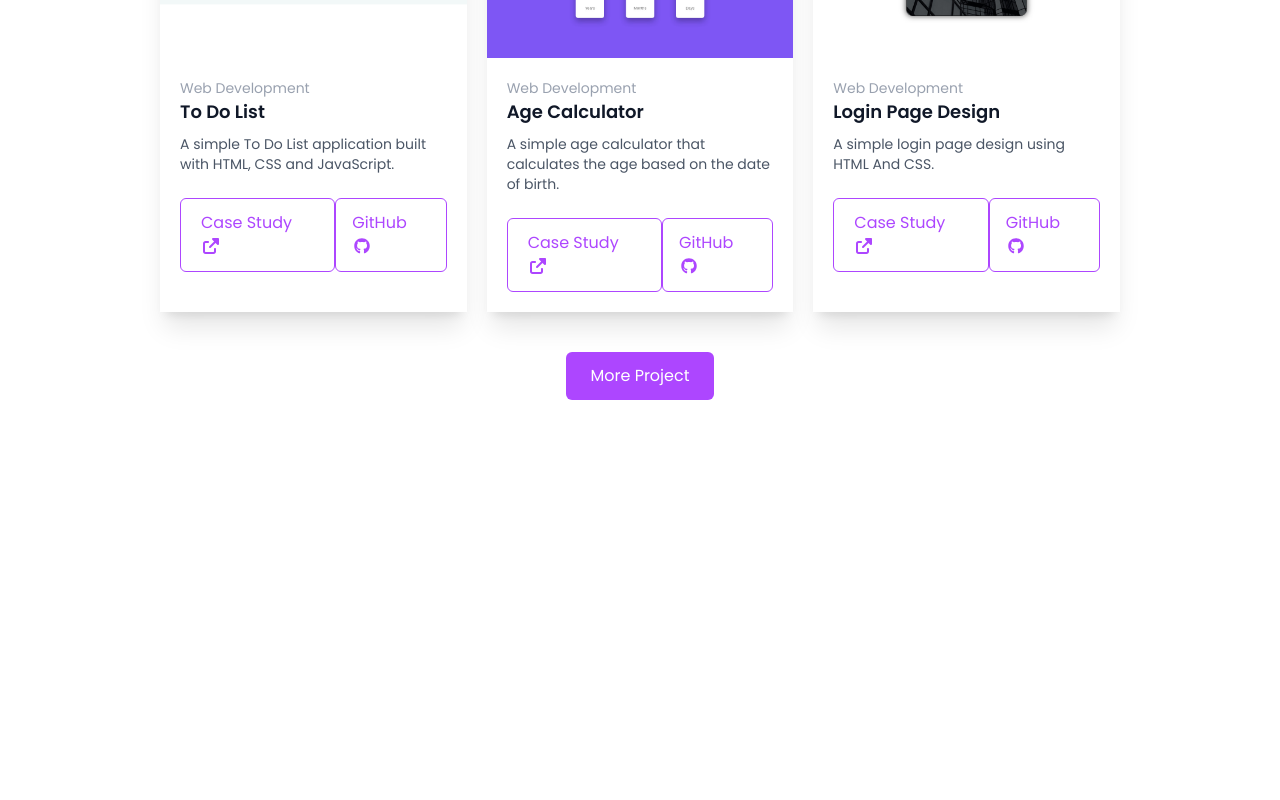
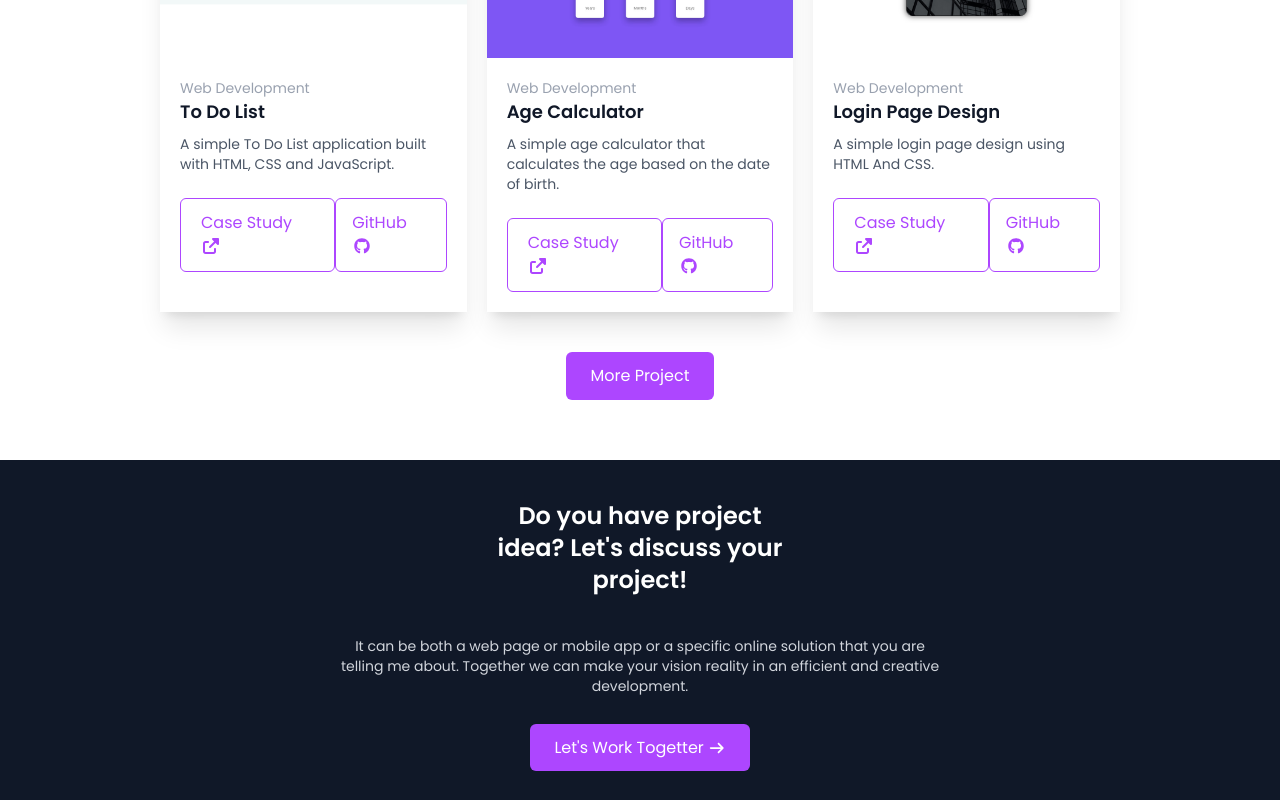
Before and after one commit to Muhammad-Anas-CodeMaestro/Muhammad_Anas_Protfolio, a Next.js app: page / in a window 1280 px wide. Shown: the part 2540-3340 px from the top of the page. Before the commit the page ends 3000 px from the top, so only its background shows below. Built offline with nearby package versions, Linux system fonts and the light colour scheme.

Commit message:
Work Section Add

```diff
--- /dev/null
+++ b/src/app/components/WorkTogether.jsx
@@ -0,0 +1,20 @@
+import React from 'react'
+import { FontAwesomeIcon } from '@fortawesome/react-fontawesome'
+import { faArrowRight } from '@fortawesome/free-solid-svg-icons'
+
+export const WorkTogether = () => {
+  return (
+    <>
+      <div className='bg-gray-900 p-10 mx-auto text-white'>
+        <h1 className='text-2xl font-semibold w-3/12 mx-auto text-center'>Do you have project idea?
+          Let's discuss your project!</h1>
+        <p className='text-gray-300 py-10 text-sm w-2/4 mx-auto text-center'>
+          It can be both a web page or mobile app or a specific online solution that you are telling me about. Together we can make your vision reality in an efficient and creative development.
+        </p>
+        <button className='cursor-pointer w-full mx-auto'>
+          <a href="" className='px-6 py-3 bg-purple-500 w-fit rounded-md text-center'>Let's Work Togetter <FontAwesomeIcon icon={faArrowRight} className='text-sm'/></a>
+        </button>
+      </div>
+    </>
+  )
+}
--- a/src/app/page.js
+++ b/src/app/page.js
@@ -3,6 +3,7 @@ import { Home } from "./components/Home";
 import { AboutMe } from "./components/AboutMe";
 import { Skills } from "./components/Skills";
 import { Portfolio } from "./components/Portfolio";
+import { WorkTogether } from "./components/WorkTogether";
 
 export default function page() {
   return (
@@ -12,6 +13,7 @@ export default function page() {
       <AboutMe />
       <Skills />
       <Portfolio />
+      <WorkTogether />
     </>
   );
 }
```
